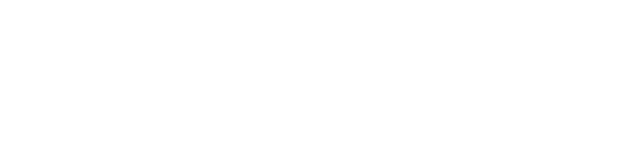
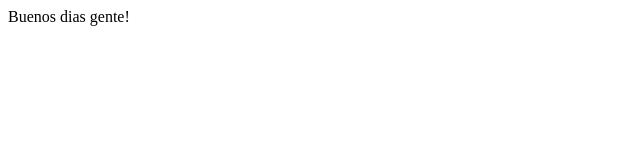
Before and after one commit to DavidPetruSava/testWeb, a plain HTML site: page index.html in a window 1280 px wide. Shown: the whole page, without its empty margins (0-640 px from the left). Drawn offline with Linux system fonts and the light colour scheme.

Commit message:
Update index.html

```diff
--- a/index.html
+++ b/index.html
@@ -7,6 +7,6 @@
     <title>Pagina web</title>
 </head>
 <body>
-
+    Buenos dias gente!
 </body>
 </html>
```
